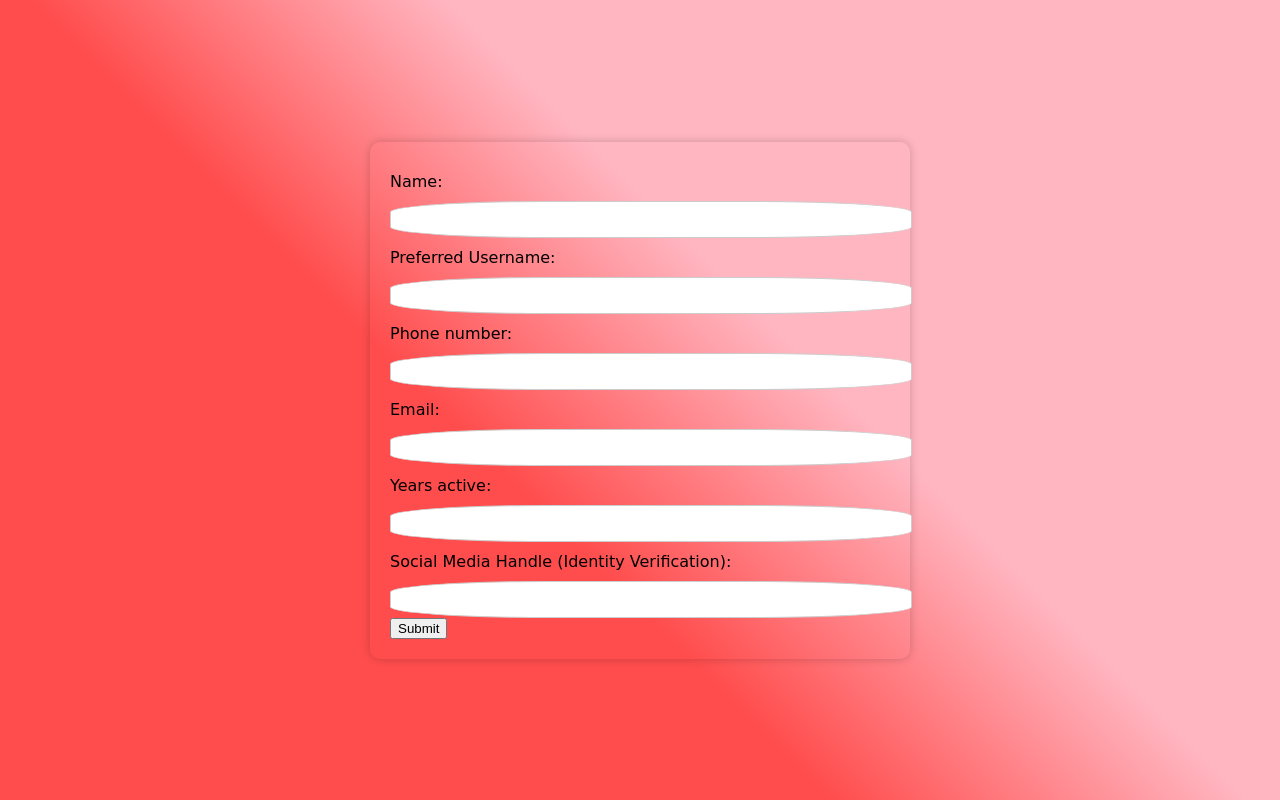
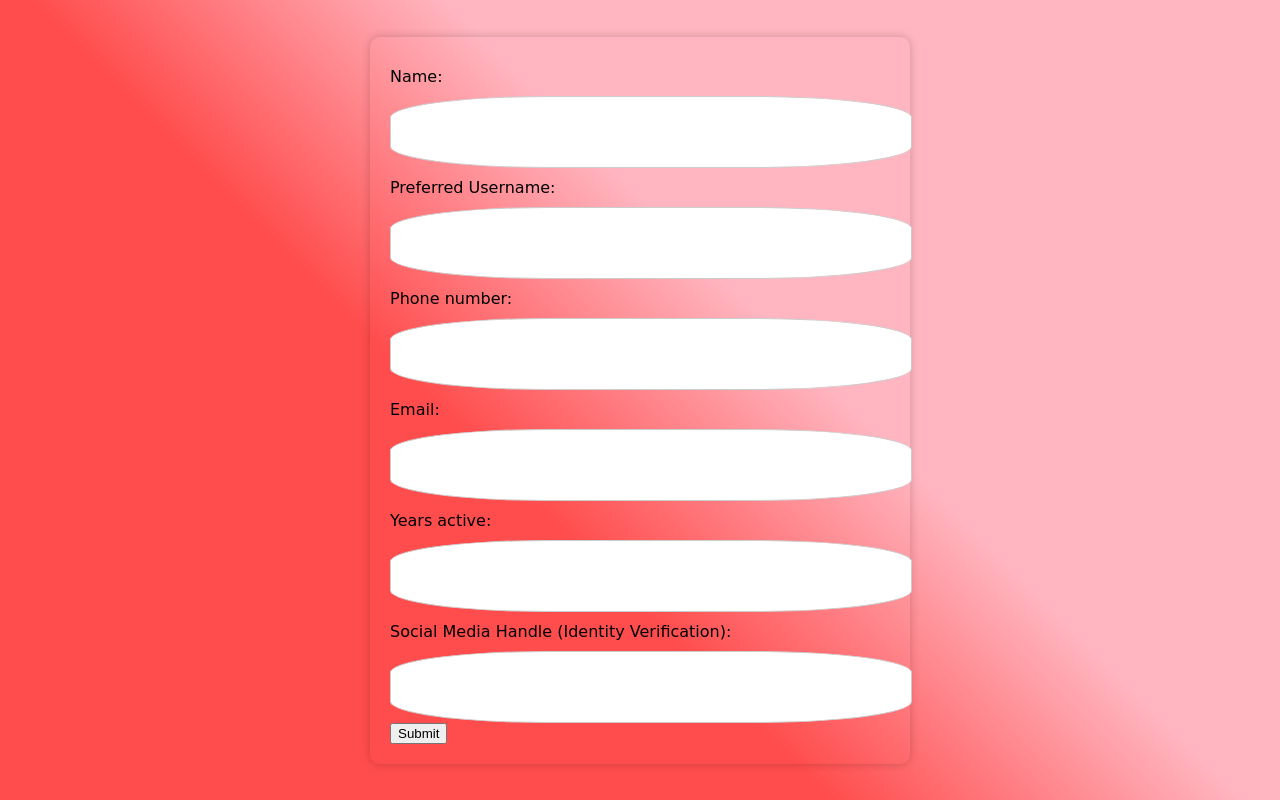
Before and after one commit to PRONOON/Casa, a plain HTML site: page pageonecreate.html in a window 1280 px wide. Drawn offline with Linux system fonts and the light colour scheme.

Commit message:
Update pageonecreate.html

```diff
--- a/pageonecreate.html
+++ b/pageonecreate.html
@@ -30,6 +30,8 @@
             padding: 10px;
             border: 1px solid #ccc;
             border-radius: 30%;
+            outline: none;
+            height: 50px;
         }
     </style>
 </head>
```
